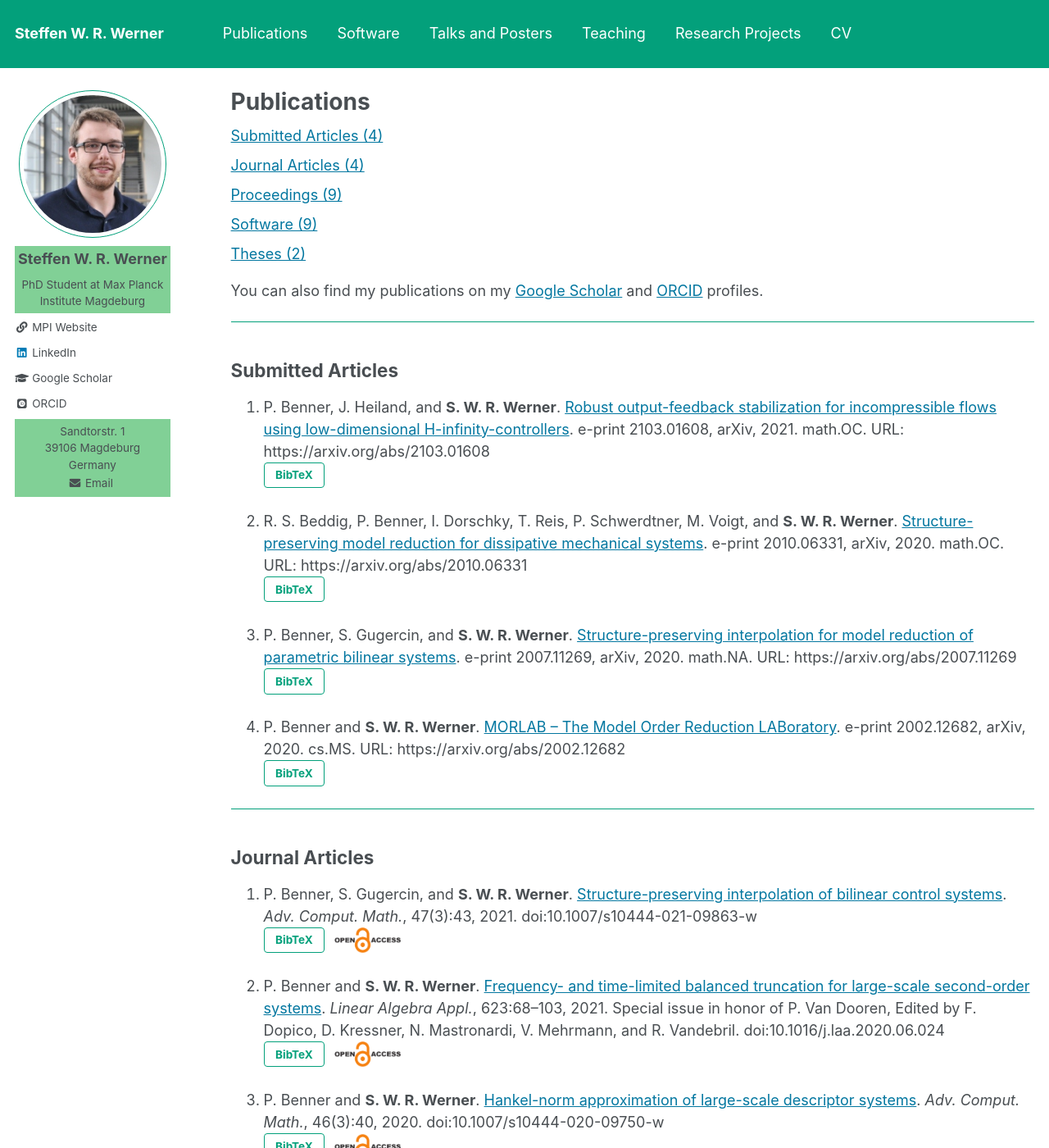
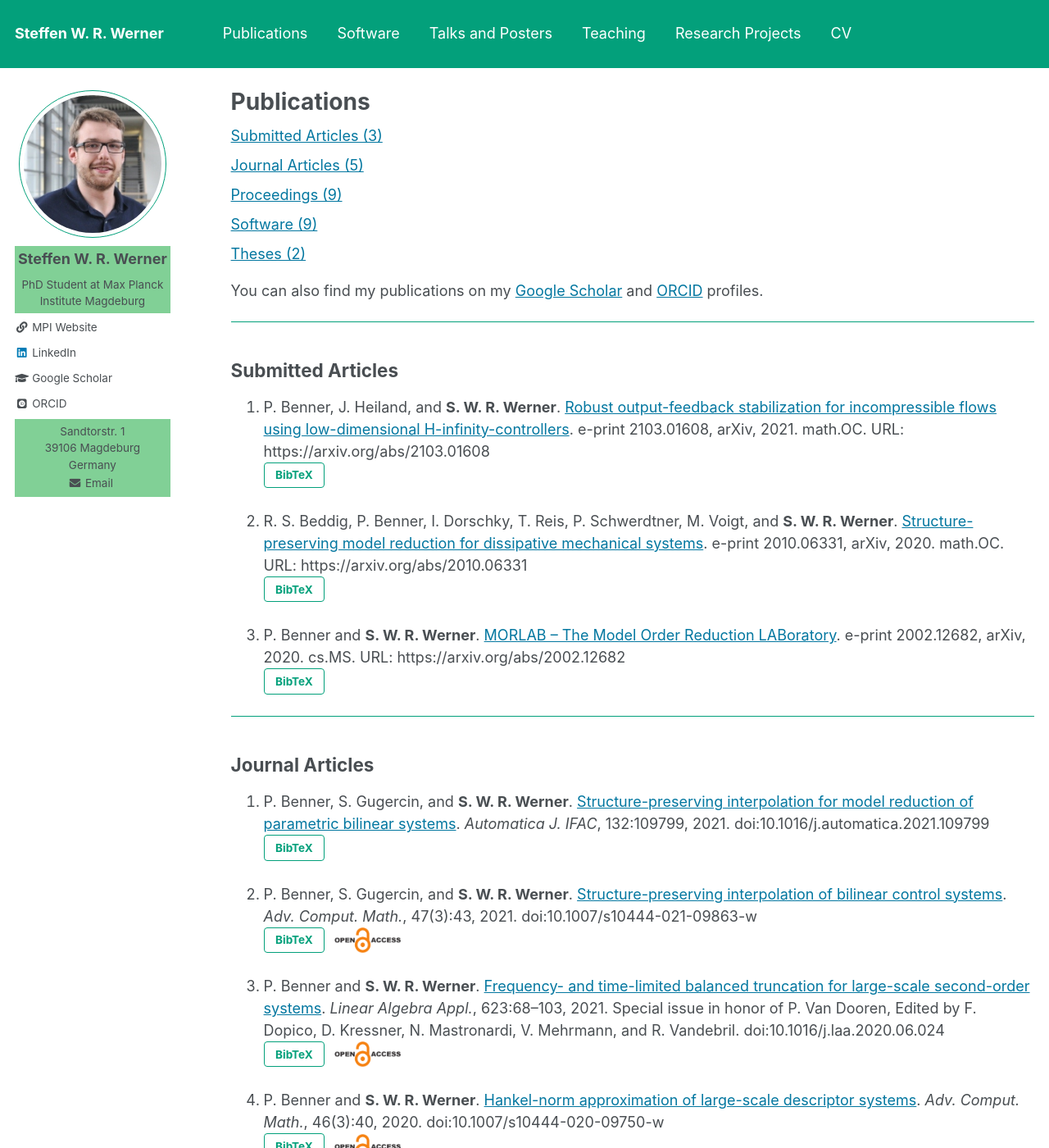
Before and after one commit to ninsteve/ninsteve.github.io, a Jekyll site: the page built from _pages/publications.md, in a window 1280 px wide and 1400 px high. Shown: the whole window at 82% size. Built offline with Jekyll 4.4.1, drawn with Linux system fonts in a browser that asks for light colours; nearby versions of some CDN libraries; some web fonts are replaced.

Commit message:
Added new publication.

```diff
--- a/_pages/publications.md
+++ b/_pages/publications.md
@@ -12,10 +12,10 @@ author_profile: true
 {% endif %}
 
 <p style="margin-top:0.5em; margin-bottom:0.5em">
-  <a href="#submitted">Submitted Articles (4)</a>
+  <a href="#submitted">Submitted Articles (3)</a>
 </p>
 <p style="margin-top:0.5em; margin-bottom:0.5em">
-  <a href="#journal">Journal Articles (4)</a>
+  <a href="#journal">Journal Articles (5)</a>
 </p>
 <p style="margin-top:0.5em; margin-bottom:0.5em">
   <a href="#proceedings">Proceedings (9)</a>
@@ -56,13 +56,6 @@ and <a target="blank_" href="{{ author.orcid }}">ORCID</a> profiles.
     math.OC. URL: https://arxiv.org/abs/2010.06331
     <button id="morBedBDetal20-pop" class="btn btn--inverse">BibTeX</button>
 
-1.  P. Benner, S. Gugercin, and <strong>S. W. R. Werner</strong>. <a
-    target="blank_" href="https://arxiv.org/abs/2007.11269">Structure-preserving
-    interpolation for model reduction of parametric bilinear systems</a>.
-    e-print 2007.11269, arXiv, 2020. math.NA.
-    URL: https://arxiv.org/abs/2007.11269
-    <button id="morBenGW20a-pop" class="btn btn--inverse">BibTeX</button>
-
 1.  P. Benner and <strong>S. W. R. Werner</strong>. <a target="blank_"
     href="https://arxiv.org/abs/2002.12682">MORLAB &ndash; The Model Order
     Reduction LABoratory</a>. e-print 2002.12682, arXiv, 2020. cs.MS.
@@ -72,6 +65,13 @@ and <a target="blank_" href="{{ author.orcid }}">ORCID</a> profiles.
 ---
 
 ## <a name="journal"></a>Journal Articles ##
+
+1.  P. Benner, S. Gugercin, and <strong>S. W. R. Werner</strong>. <a
+    target="blank_" href="https://doi.org/10.1016/j.automatica.2021.109799">
+    Structure-preserving interpolation for model reduction of parametric
+    bilinear systems</a>. <i>Automatica J. IFAC</i>, 132:109799, 2021.
+    doi:10.1016/j.automatica.2021.109799
+    <button id="morBenGW21-pop" class="btn btn--inverse">BibTeX</button>
 
 1.  P. Benner, S. Gugercin, and <strong>S. W. R. Werner</strong>. <a
     target="blank_"
--- a/files/publications/bibtex.html
+++ b/files/publications/bibtex.html
@@ -47,27 +47,6 @@
 
 <script>
   $(function(){
-  $('#morBenGW20a-pop').magnificPopup({ items: { src: '#morBenGW20a' },
-    closeBtnInside: true, autoFocusLast: false, fixedContentPos: false,
-    type: 'inline' }); });
-</script>
-<div id="morBenGW20a" class="bibtex-dialog mfp-hide">
-<pre><code>
-@TECHREPORT{morBenGW20a,
-  author =       {Benner, P. and Gugercin, S. and Werner, S.~W.~R.},
-  title =        {Structure-Preserving Interpolation for Model Reduction of
-                  Parametric Bilinear Systems},
-  institution =  {arXiv},
-  type =         {e-print},
-  number =       {2007.11269},
-  note =         {math.NA},
-  year =         {2020},
-  url =          {https://arxiv.org/abs/2007.11269}
-}
-</code></pre></div>
-
-<script>
-  $(function(){
   $('#morBenW20c-pop').magnificPopup({ items: { src: '#morBenW20c' },
     closeBtnInside: true, autoFocusLast: false, fixedContentPos: false,
     type: 'inline' }); });
@@ -90,6 +69,26 @@
 <!--=========================================================================-->
 <!-- JOURNAL ARTICLES                                                        -->
 <!--=========================================================================-->
+
+<script>
+  $(function(){
+  $('#morBenGW21-pop').magnificPopup({ items: { src: '#morBenGW21' },
+  closeBtnInside: true, autoFocusLast: false, fixedContentPos: false,
+  type: 'inline' }); });
+</script>
+<div id="morBenGW21" class="bibtex-dialog mfp-hide">
+<pre><code>
+@ARTICLE{morBenGW21,
+  author =       {Benner, P. and Gugercin, S. and Werner, S.~W.~R.},
+  title =        {Structure-Preserving Interpolation for Model Reduction of
+                  Parametric Bilinear Systems},
+  journal =      {Automatica J. IFAC},
+  volume =       {132},
+  pages =        {109799},
+  year =         {2021},
+  doi =          {10.1016/j.automatica.2021.109799}
+}
+</code></pre></div>
 
 <script>
   $(function(){
```
